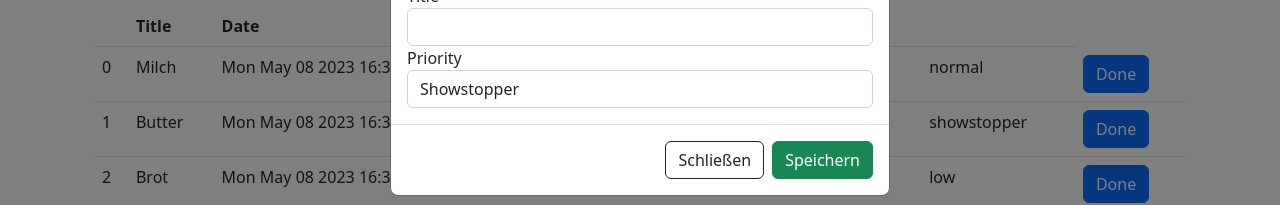
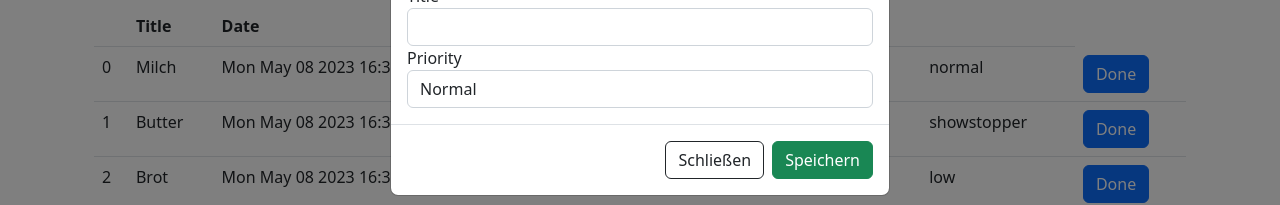
Before and after one commit to MaxMaxner/kmsTodoTesting, an Angular app: page / in a window 1280 px wide. Both pictures are taken after a click on the button "Add ToDo". Shown: the part 130-335 px from the top of the page. Built offline with nearby package versions, Linux system fonts and the light colour scheme.

Commit message:
fixes 'undefined' - now correctly displays the priority when creating new todo entry

```diff
--- a/src/app/add-todo/add-todo.component.html
+++ b/src/app/add-todo/add-todo.component.html
@@ -11,10 +11,10 @@
   <div class="form-group">
     <label for="prioritySelect">Priority</label>
     <select class="form-control" id="prioritySelect" [(ngModel)]="priority">
-      <option [value]="priority">Showstopper</option>
-      <option [value]="priority">High</option>
-      <option [value]="priority">Normal</option>
-      <option [value]="priority">Low</option>
+      <option [value]="Priority.Showstopper">Showstopper</option>
+      <option [value]="Priority.High">High</option>
+      <option [value]="Priority.Normal">Normal</option>
+      <option [value]="Priority.Low">Low</option>
     </select>
   </div>
 </div>
--- a/src/app/add-todo/add-todo.component.ts
+++ b/src/app/add-todo/add-todo.component.ts
@@ -10,7 +10,7 @@ import {Priority} from "../Priority";
 })
 export class AddTodoComponent {
   public title: string = '';
-  public priority: any;
+  public priority: Priority = Priority.Normal;
 
   constructor(public activeModal: NgbActiveModal) {
   }
@@ -20,4 +20,6 @@ export class AddTodoComponent {
       this.activeModal.close({ title: this.title, priority: this.priority });
     }
   }
+
+  protected readonly Priority = Priority;
 }
--- a/src/app/todo.service.ts
+++ b/src/app/todo.service.ts
@@ -16,8 +16,8 @@ export class TodoService {
 
   constructor() { }
 
-  addTodo(title: string, prio: Priority): void {
-    this.todoList.push(new ToDoEntry(title, prio));
+  addTodo(title: string, priority: Priority): void {
+    this.todoList.push(new ToDoEntry(title, priority));
   }
 
   deleteTodo(index: number): void {
```
